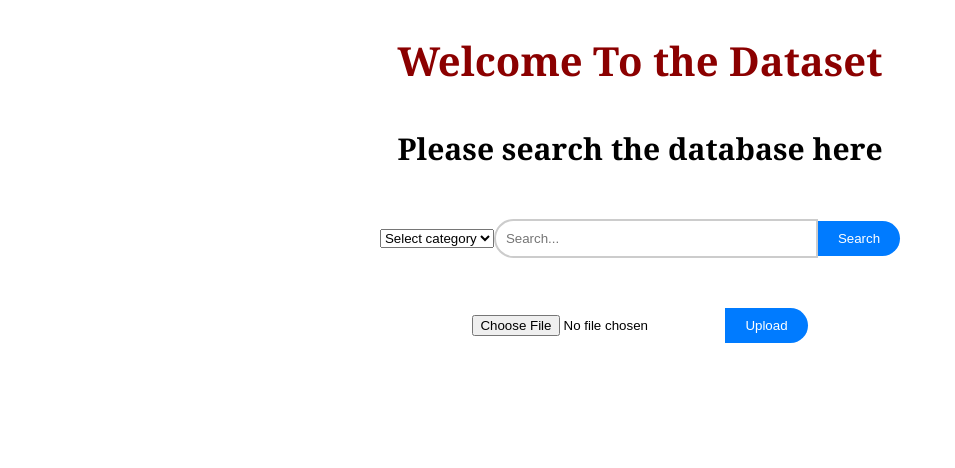
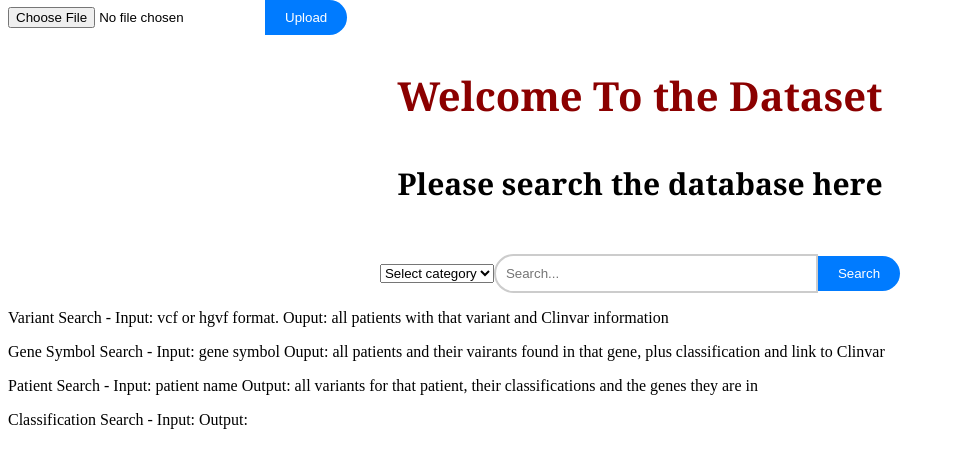
Before and after one commit to JellyEllie/parkinson-annotator, a Flask app: page / in a window 1280 px wide. Shown: the part 26-494 px from the top of the page, without its empty margins (0-955 px from the left). Run offline with Flask 3, Linux system fonts and the light colour scheme.

Commit message:
updateded interface and search to match. See https://github.com/JellyEllie/parkinson-annotator/issues/63

```diff
--- a/src/parkinsons_annotator/templates/interface_package.html
+++ b/src/parkinsons_annotator/templates/interface_package.html
@@ -3,6 +3,18 @@
 
 <html lang="en">
 <head>
+
+    <div id="uploadForm" action="/upload" method="POST" enctype="multipart/form-data">
+        <input type="file" name="file" id="fileInput" required>
+        <button type="submit">Upload</button>
+    </div>
+    <style>
+        uploadForm{
+            position: absolute;
+            top: 15px;
+            right: 20px;
+        }
+    </style>
   <meta charset="UTF-8">
   <title>Parkinsons Annotator</title>
 
@@ -74,14 +86,26 @@
 
     <input type="text" id="search-box" placeholder="Search..." required>
     <button type="submit">Search</button>
+
+      <select id="classification-dropdown" style="display:none;">
+          <option value="" disabled selected>Select classification</option>
+          <option value="Pathogenic">Pathogenic</option>
+          <option value="Likely Pathogenic">Likely Pathogenic</option>
+          <option value="Benign">Benign</option>
+          <option value="Likely Benign">Likely Benign</option>
+          <option value="Uncertain Significance">Uncertain Significance</option>
+          <option value="Conflicting classifications of pathogenicity">Conflicting</option>
+          <option value="not provided">Not Classified</option>
+          <option value="NULL">Not Found in Clinvar</option>
+      </select>
+
   </form>
 
   <div id="results"></div>
-
-  <form id="uploadForm" action="/upload" method="POST" enctype="multipart/form-data">
-    <input type="file" name="file" id="fileInput" required>
-    <button type="submit">Upload</button>
-  </form>
+  <p>Variant Search - Input: vcf or hgvf format. Ouput: all patients with that variant and Clinvar information</p>
+  <p>Gene Symbol Search - Input: gene symbol Ouput: all patients and their vairants found in that gene, plus classification and link to Clinvar</p>
+  <p>Patient Search - Input: patient name Output: all variants for that patient, their classifications and the genes they are in</p>
+  <p>Classification Search - Input:  Output:</p>
 
   <script>
     // Graceful shutdown
@@ -100,21 +124,42 @@
     });
 
     // Handle search
+
     const form = document.getElementById("search-form");
     const searchBox = document.getElementById("search-box");
     const category = document.getElementById("category");
+    const searchCat = document.getElementById("classification-dropdown")
     const resultsList = document.getElementById("results");
+
+// Toggle search input depending on category
+category.addEventListener("change", function () {
+  if (category.value === "classification") {
+    searchBox.style.display = "none";
+    searchBox.required = false;
+
+    document.getElementById("classification-dropdown").style.display = "inline-block";
+    document.getElementById("classification-dropdown").required = true;
+
+  } else {
+    searchBox.style.display = "inline-block";
+    searchBox.required = true;
+
+    document.getElementById("classification-dropdown").style.display = "none";
+    document.getElementById("classification-dropdown").required = false;
+  }
+});
 
     form.addEventListener("submit", async (e) => {
       e.preventDefault();
 
       const query = searchBox.value.trim();
       const selectedCategory = category.value;
+      const selectedSearchCat = searchCat.value;
 
       const response = await fetch("/search", {
         method: "POST",
         headers: { "Content-Type": "application/json" },
-        body: JSON.stringify({ query, category: selectedCategory }),
+        body: JSON.stringify({ query, searchCat: selectedSearchCat, category: selectedCategory }),
       });
 
       const data = await response.json();
```
